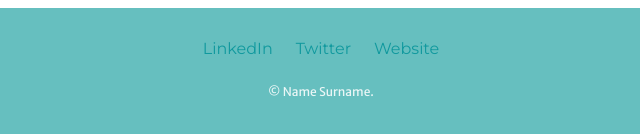
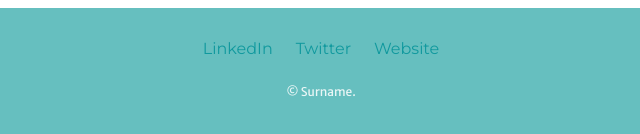
Before and after one commit to 2tuanan/mysite, a plain HTML site: page index.html in a window 1280 px wide. Shown: the part 2323-2457 px from the top of the page, 319-959 px from the left. Drawn offline with Linux system fonts and the light colour scheme.

Commit message:
edit cobyright

```diff
--- a/index.html
+++ b/index.html
@@ -52,7 +52,7 @@
         <a class="footer-link" href="https://www.linkedin.com/">LinkedIn</a>
         <a class="footer-link" href="https://twitter.com/">Twitter</a>
         <a class="footer-link" href="https://www.appbrewery.co/">Website</a>
-        <p class="copyright">© Name Surname.</p>
+        <p class="copyright">© Surname.</p>
       </div>
 </body>
 </html>
```
